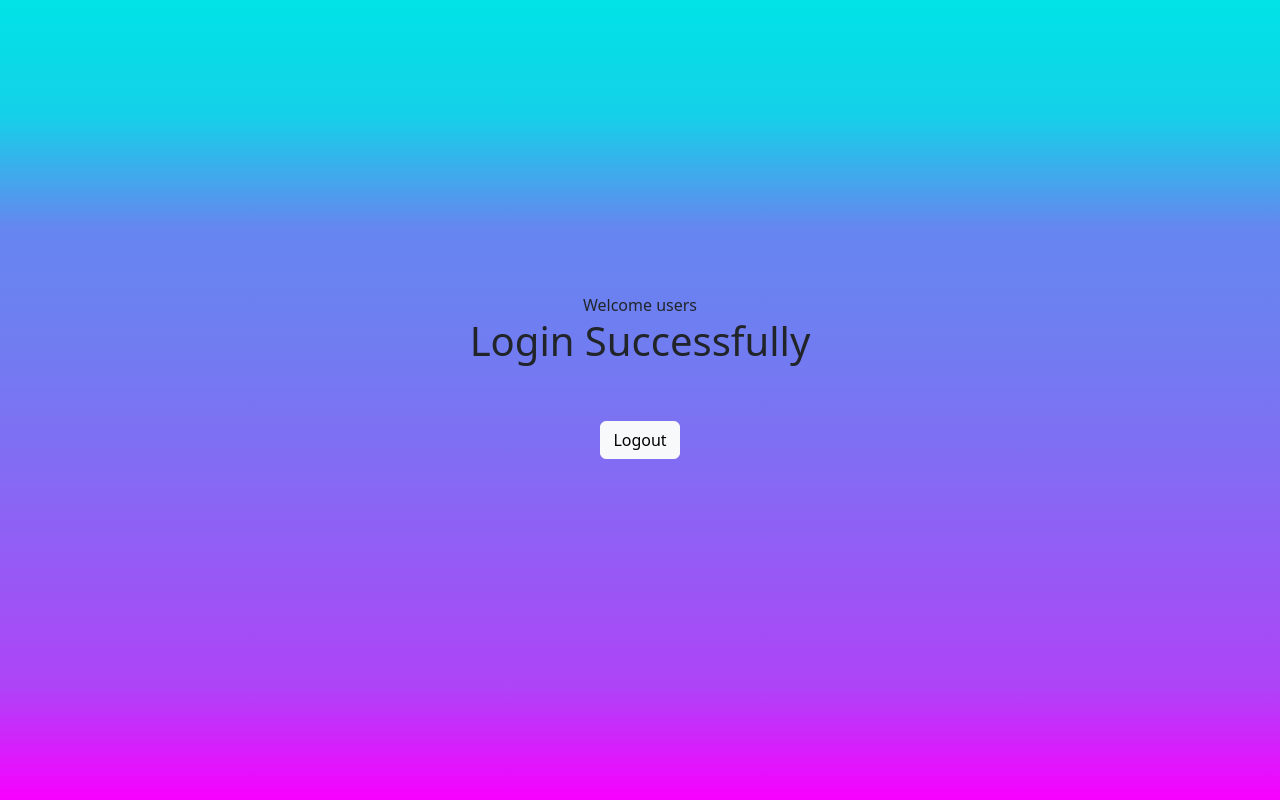
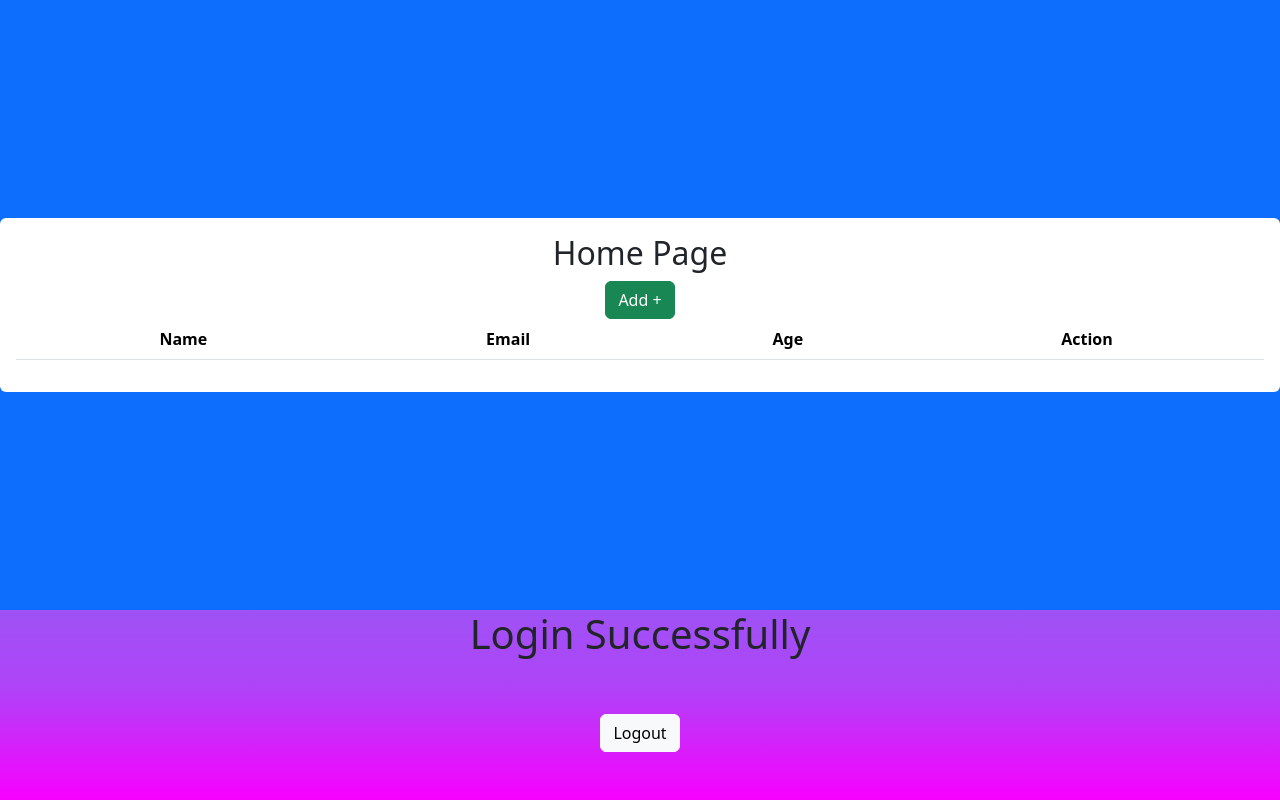
Before and after one commit to Rimzath/MERN-E-Commerce, a React (Vite) app in the folder frontend/: page /home in a window 1280 px wide. Built offline with nearby package versions, Linux system fonts and the light colour scheme.

Commit message:
created users form

```diff
--- a/frontend/src/components/CRUD/Users.jsx
+++ b/frontend/src/components/CRUD/Users.jsx
@@ -1,7 +1,66 @@
 import React from "react";
+import { useState } from "react";
+import { Link } from "react-router-dom";
 
 const users = () => {
-  return <div>Welcome users</div>;
+  const [users, setUsers] = useState([]);
+
+  return (
+    <div className="d-flex vh-100 bg-primary justify-content-center align-items-center">
+      <div className="tab vw-100 w-50 bg-white rounded p-3">
+        <div>
+          {" "}
+          <h2>Home Page</h2>
+        </div>
+
+        {/*  Botão que chama a tela ou rota criar usuário, usando um link */}
+        <Link to="/create" className="btn btn-success">
+          Add +
+        </Link>
+
+        <table className="table">
+          <thead>
+            <tr>
+              <th>Name</th>
+              <th>Email</th>
+              <th>Age</th>
+              <th colSpan="2">Action</th>
+            </tr>
+          </thead>
+          <tbody>
+            {users.map((user) => {
+              console.log(user);
+              return (
+                // eslint-disable-next-line react/jsx-key
+                <tr key={user._id}>
+                  <td>{user.name}</td>
+                  <td>{user.email}</td>
+                  <td>{user.age}</td>
+                  <td>
+                    <Link
+                      to={`/update/${user._id}`}
+                      className="btnEdit btn btn-success"
+                    >
+                      Update
+                    </Link>
+                  </td>
+                  <td>
+                    <button
+                      className="btn btn-danger"
+                      id="btnDelete"
+                      onClick={() => handleDelete(user._id)}
+                    >
+                      Delete
+                    </button>
+                  </td>
+                </tr>
+              );
+            })}
+          </tbody>
+        </table>
+      </div>
+    </div>
+  );
 };
 
 export default users;
```
